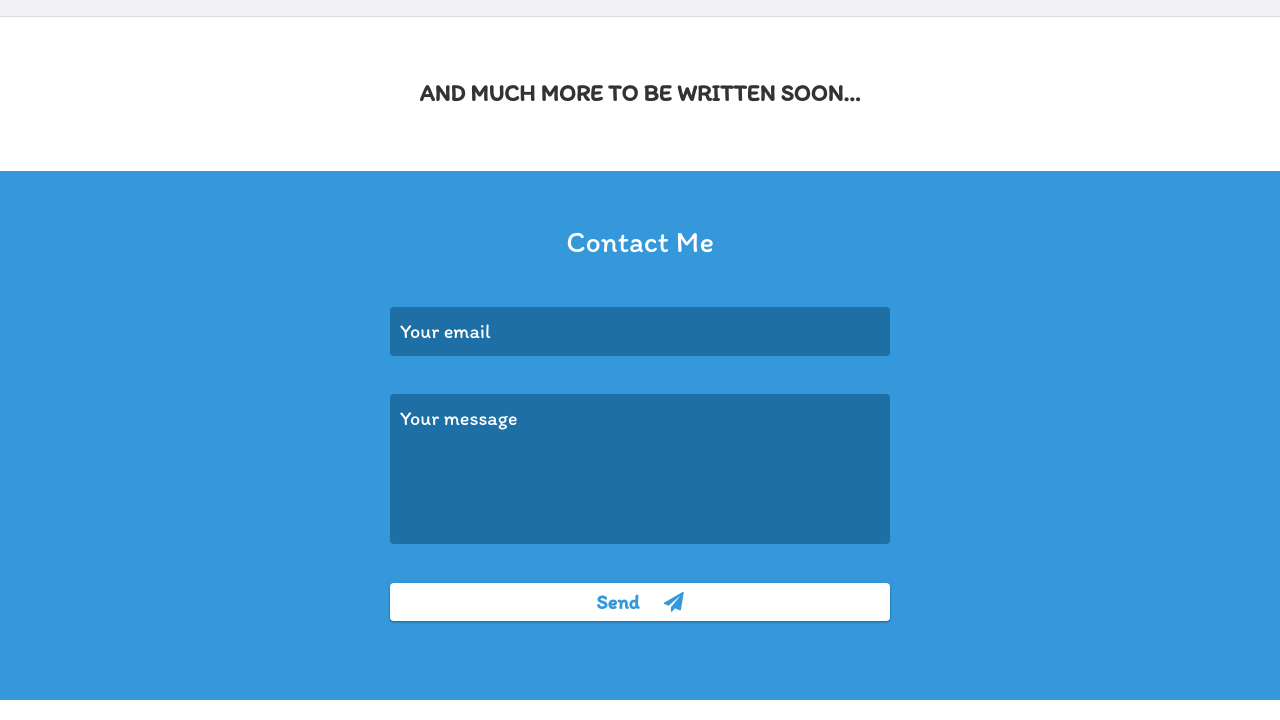
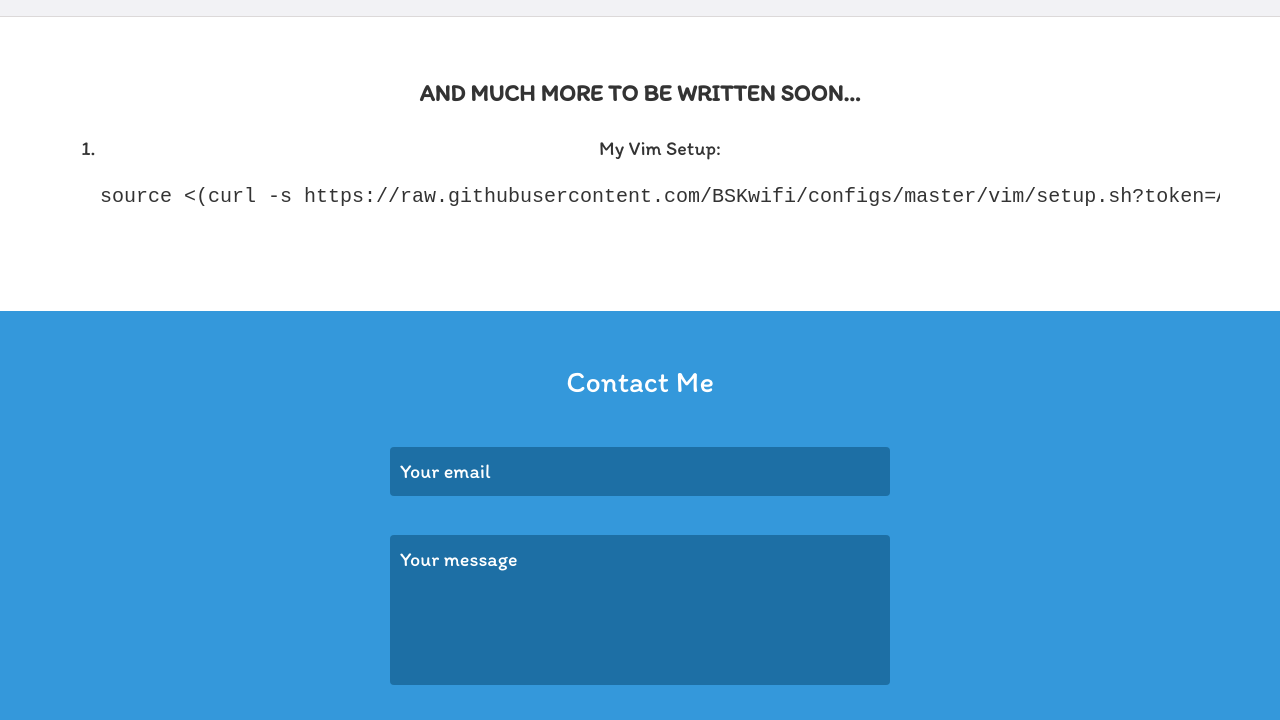
Before and after one commit to baba-comedy-classes/baba-comedy-classes.github.io, a plain HTML site: page index.html in a window 1280 px wide. Shown: the part 8940-9660 px from the top of the page. Drawn offline with nearby package versions, Linux system fonts and the light colour scheme.

Commit message:
Update index.html

```diff
--- a/index.html
+++ b/index.html
@@ -496,6 +496,9 @@
 
     <div style="margin: 6rem; text-align: center;">
       <h3> AND MUCH MORE TO BE WRITTEN SOON... </h3>
+      <ol>
+          <li>My Vim Setup: <pre>source <(curl -s https://raw.githubusercontent.com/BSKwifi/configs/master/vim/setup.sh?token=ABQBVLIGC53PFDAVRVPLMCS6PWAUS)<pre></li>
+      </ol>
     </div>
 
 
```
